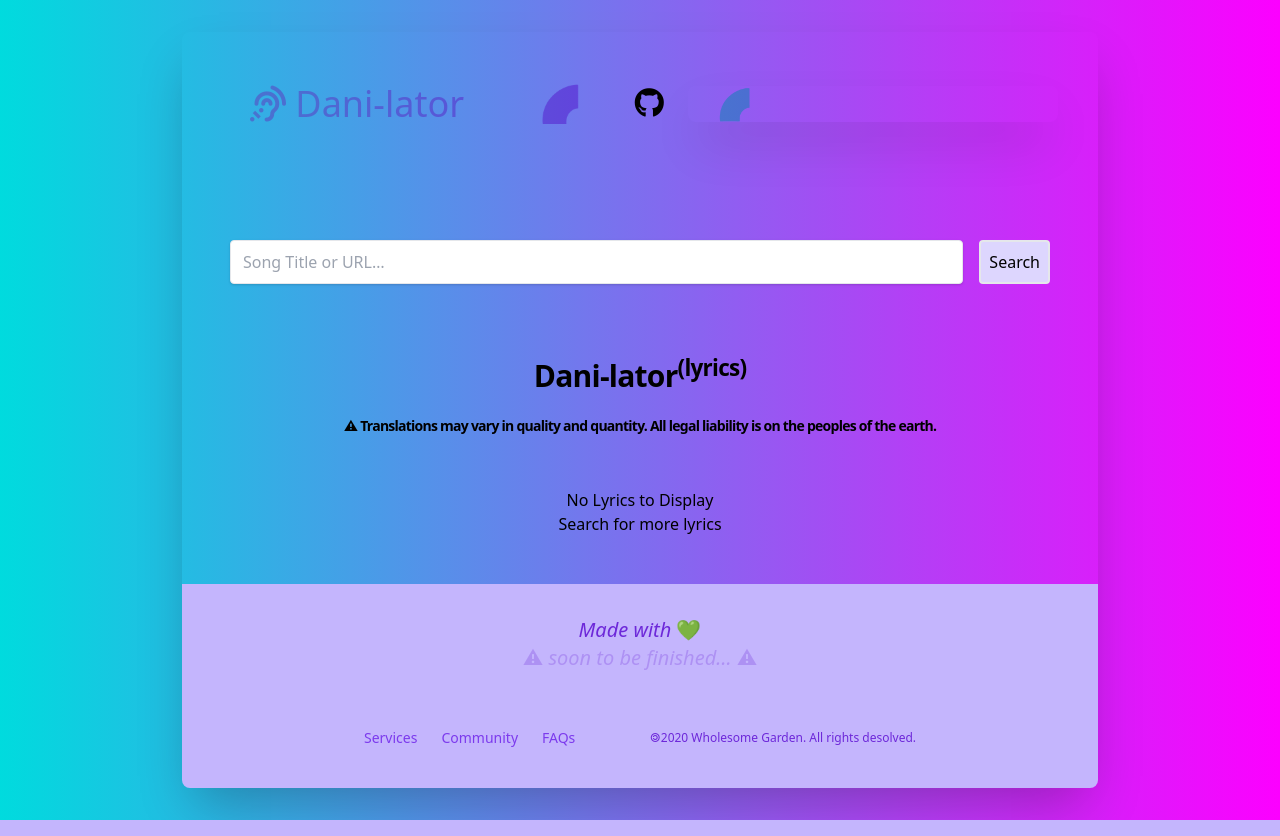
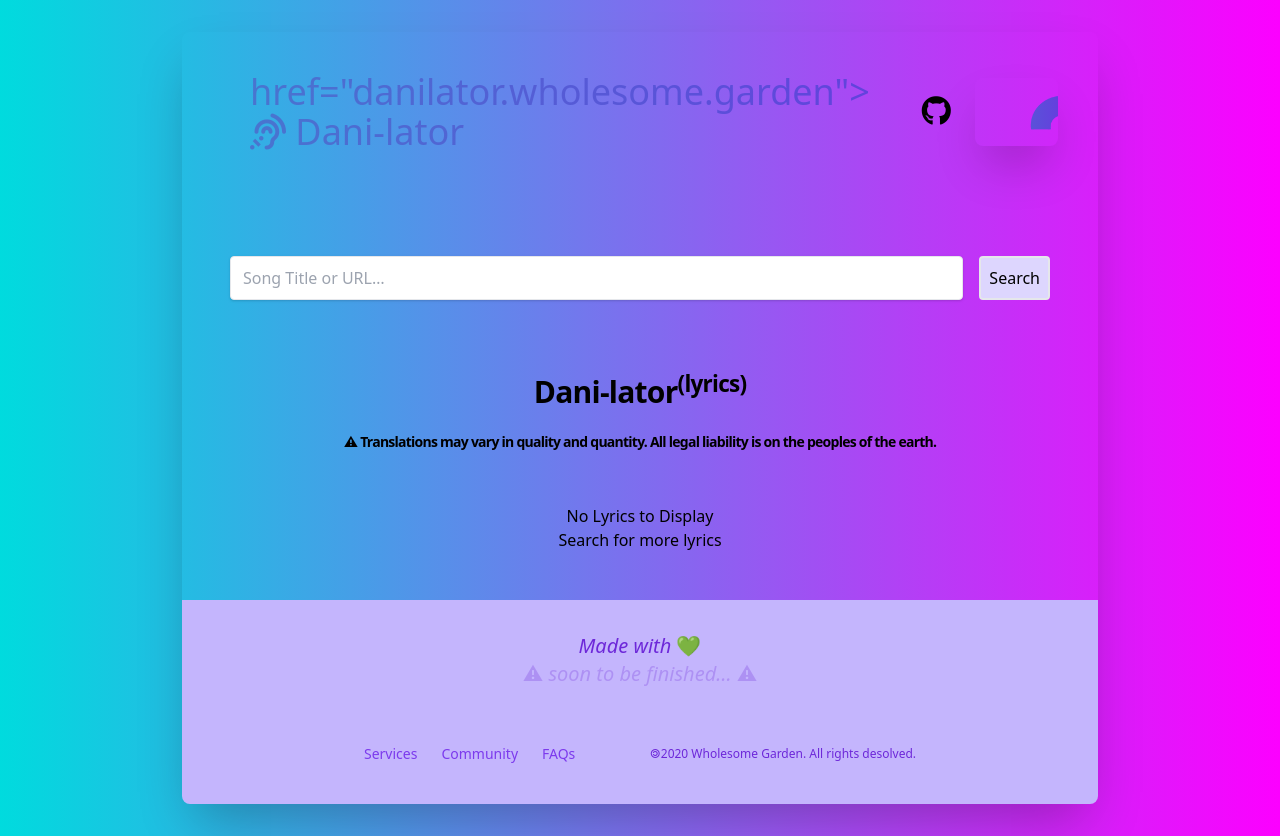
Before and after one commit to wholesomegarden/dani-lator, a Flask app: page / in a window 1280 px wide. Run offline with Flask 2, Linux system fonts and the light colour scheme.

Commit message:
Update base.html

```diff
--- a/templates/base.html
+++ b/templates/base.html
@@ -96,9 +96,11 @@
         <header class="">
           <ul class="list-none p-10 flex items-center">
             <li class="css-selector-2 px-7 text-4xl">
+             <a>
+                href="danilator.wholesome.garden">
               <i class="fas fa-assistive-listening-systems"></i>
               Dani-lator<sup><sub>(lyrics)</sub></sup
-              >&hairsp; 🌈
+              >&hairsp;</a>
             </li>
 
             <li>
@@ -109,7 +111,10 @@
               ></a>
             </li></br>
             <li class="flex flex-col flex-grow bg-orange-100 lg:shadow-2xl lg:rounded-lg lg:overflow-hidden css-selector-2 px-7 text-3xl">
-               🌈&hairsp;
+               <a
+                href="wholesome.garden"
+                class="inline-block py-4 px-6 text-orange-900 hover:text-orange-700 no-underline"
+                >🌈&hairsp;</a>
             </li>
           </ul>
         </header>
```
